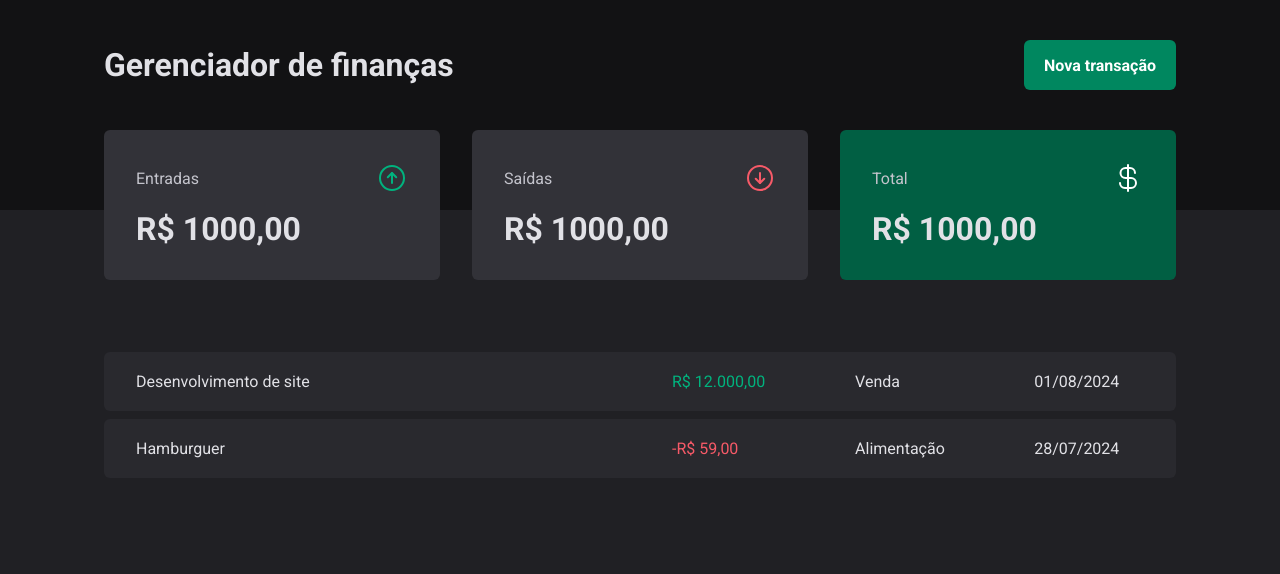
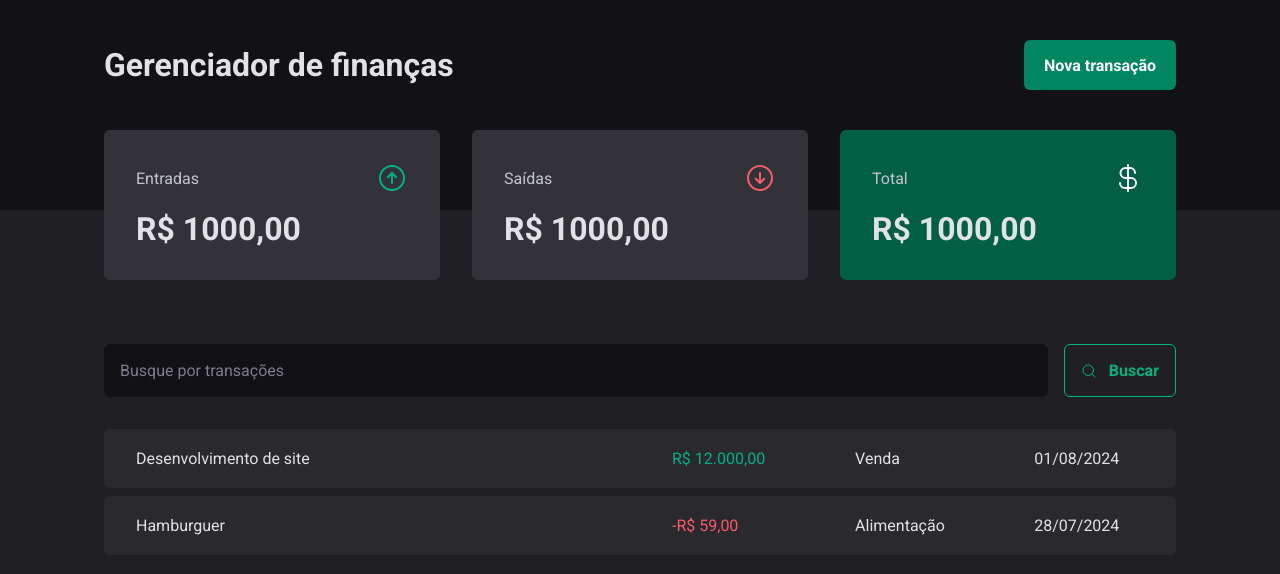
Before and after one commit to edu-almeidaf/finance-manager, a React (Vite) app: page / in a window 1280 px wide. Shown: the top 574 px of the page. Built offline with nearby package versions, Linux system fonts and the light colour scheme.

Commit message:
feat: create transactions filter form

```diff
--- /dev/null
+++ b/src/pages/transactions/components/search-form/index.tsx
@@ -0,0 +1,14 @@
+import { MagnifyingGlass } from 'phosphor-react'
+import { SearchFormContainer } from './styles'
+
+export function SearchForm() {
+  return (
+    <SearchFormContainer>
+      <input type="text" placeholder="Busque por transações" />
+      <button type="submit">
+        <MagnifyingGlass />
+        Buscar
+      </button>
+    </SearchFormContainer>
+  )
+}
--- /dev/null
+++ b/src/pages/transactions/components/search-form/styles.ts
@@ -0,0 +1,40 @@
+import styled from 'styled-components'
+
+export const SearchFormContainer = styled.form`
+  display: flex;
+  gap: 1rem;
+
+  input {
+    flex: 1;
+    border-radius: 6px;
+    border: 0;
+    background-color: ${({ theme }) => theme['gray-900']};
+    color: ${({ theme }) => theme['gray-300']};
+    padding: 1rem;
+
+    &::placeholder {
+      color: ${({ theme }) => theme['gray-500']};
+    }
+  }
+
+  button {
+    display: flex;
+    align-items: center;
+    gap: 0.75rem;
+
+    border: 0;
+    padding: 1rem;
+    background-color: transparent;
+    color: ${({ theme }) => theme['green-300']};
+    border: 1px solid ${({ theme }) => theme['green-300']};
+    font-weight: 700;
+    border-radius: 6px;
+
+    &:hover {
+      background-color: ${({ theme }) => theme['green-500']};
+      border-color: ${({ theme }) => theme['green-500']};
+      color: ${({ theme }) => theme.white};
+      transition: all 0.2s;
+    }
+  }
+`
--- a/src/pages/transactions/index.tsx
+++ b/src/pages/transactions/index.tsx
@@ -5,6 +5,7 @@
   TransactionsContainer,
   TransactionsTable,
 } from './styles'
+import { SearchForm } from './components/search-form'
 
 export function Transactions() {
   return (
@@ -13,6 +14,8 @@
       <Summary />
 
       <TransactionsContainer>
+        <SearchForm />
+
         <TransactionsTable>
           <tbody>
             <tr>
--- a/src/pages/transactions/styles.ts
+++ b/src/pages/transactions/styles.ts
@@ -11,7 +11,7 @@
   width: 100%;
   border-collapse: separate;
   border-spacing: 0 0.5rem;
-  /* margin-top: 1.5rem; */
+  margin-top: 1.5rem;
 
   td {
     padding: 1.25rem 2rem;
```
